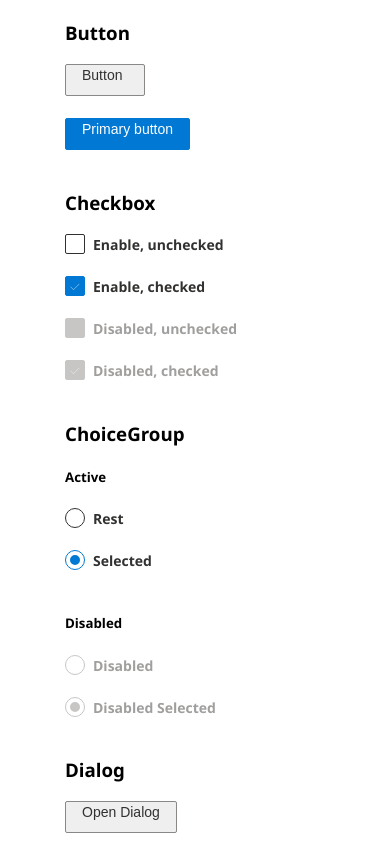
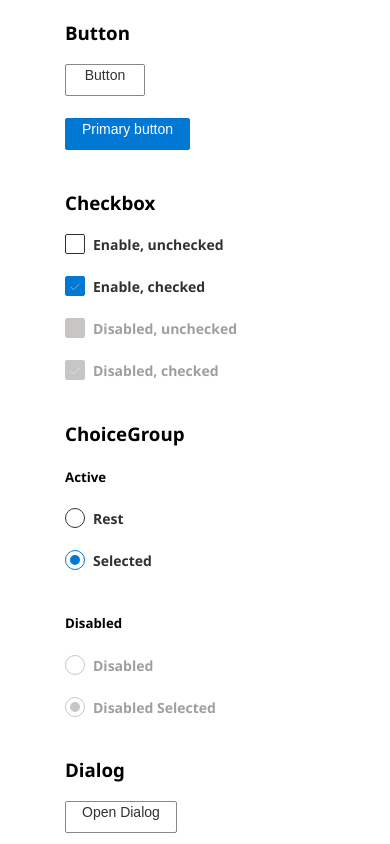
Before and after one commit to zhmushan/blank, a website built with Parcel: page index.html in a window 390 px wide. Shown: the top 844 px of the page. Built offline with nearby package versions, Linux system fonts and the light colour scheme.

Commit message:
fix button background-color on mobile

```diff
--- a/_button.scss
+++ b/_button.scss
@@ -11,6 +11,8 @@ input[type="submit"] {
   border: 1px solid $color-gray110;
   border-radius: 2px;
   text-decoration: none;
+  background-color: $color-white;
+  justify-content: center;
 
   &:hover {
     background-color: $color-gray20;
```
Also changed, not shown: mod.css, 1 other file.
